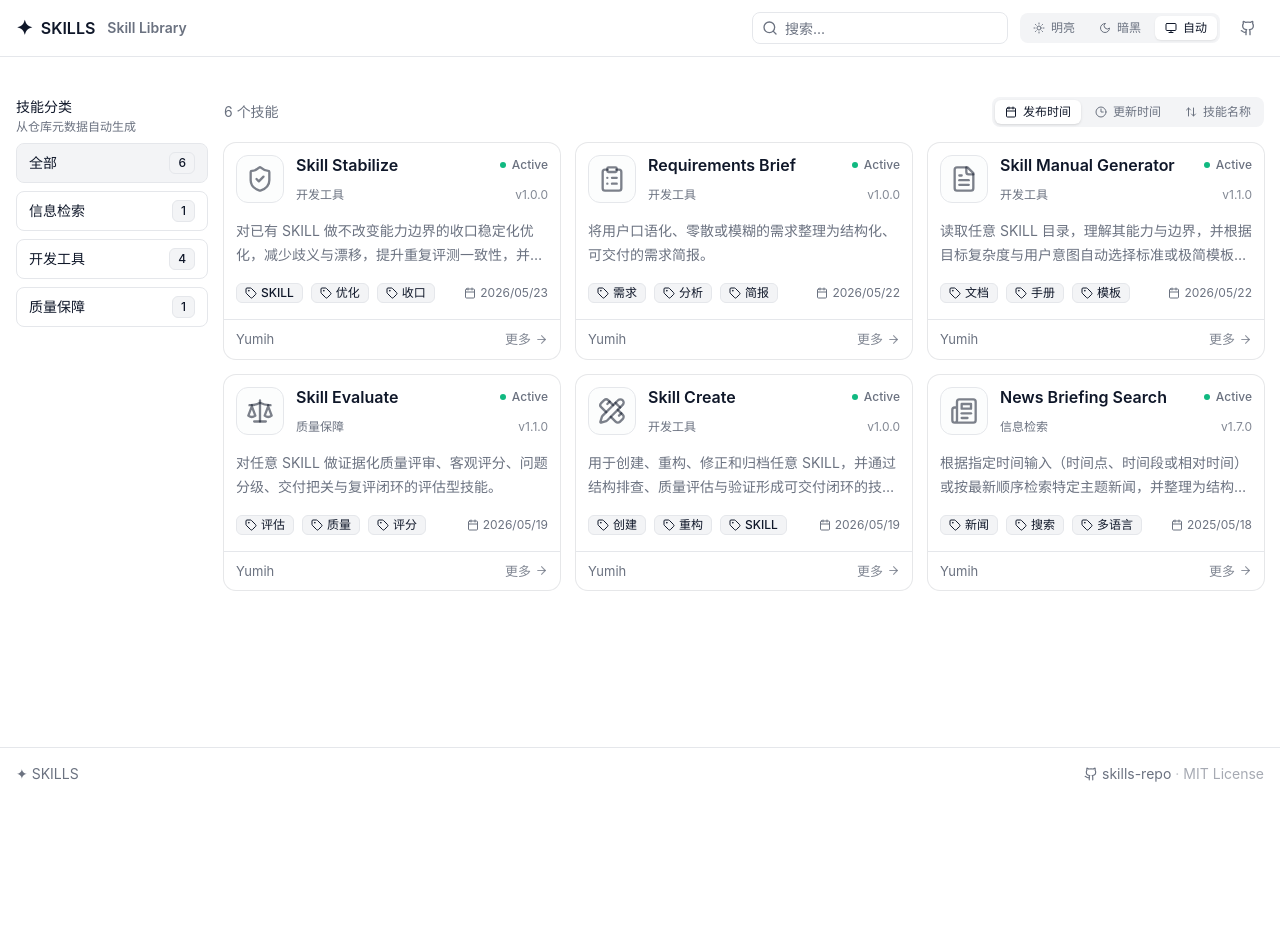
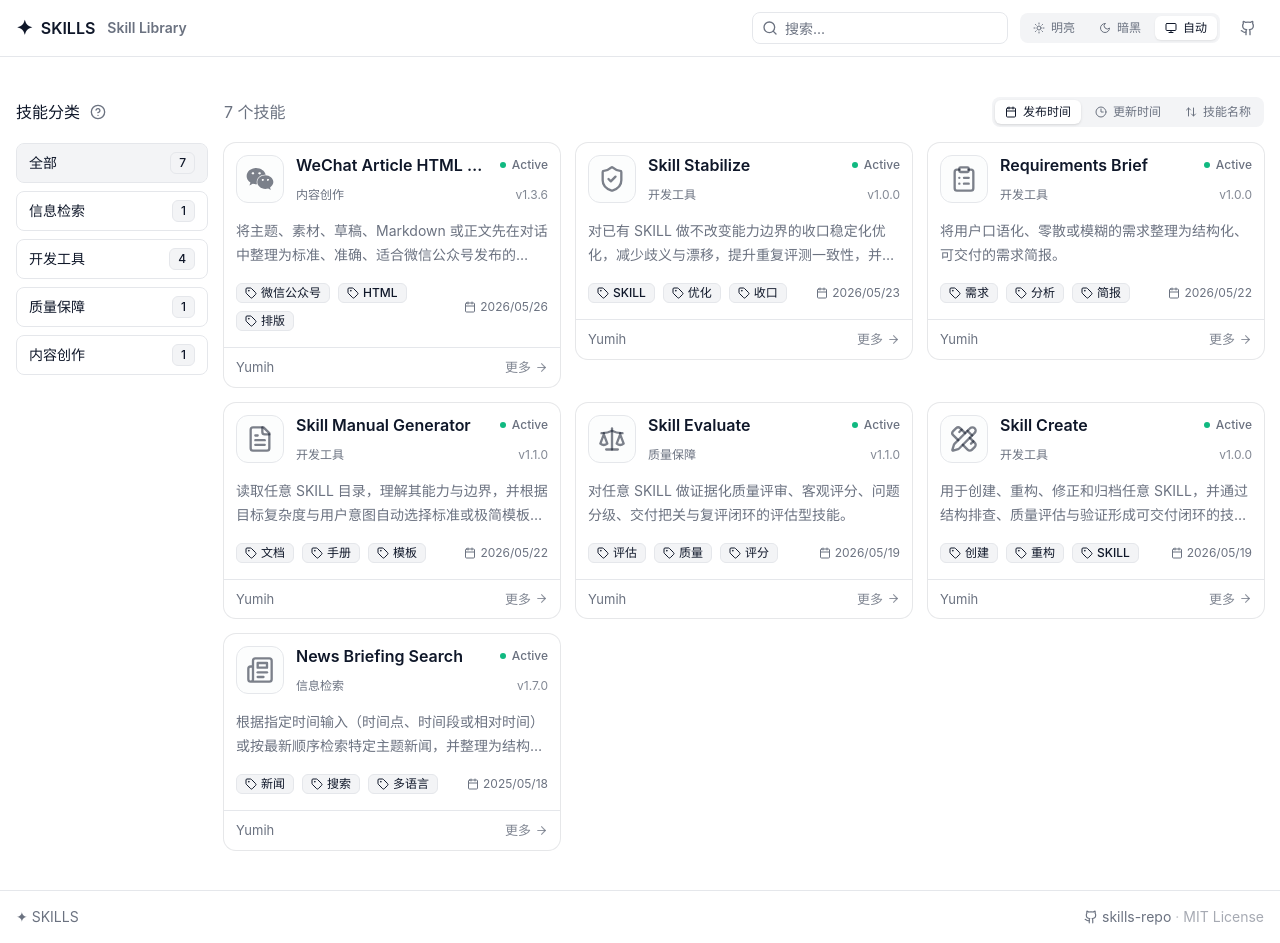
Before and after one commit to yumih1129/skills-repo, a Next.js app in the folder ui/: page / in a window 1280 px wide. Before the commit the page ends 800 px from the top, so only its background shows below. Built offline with nearby package versions, Linux system fonts and the light colour scheme.

Commit message:
Refine home category header and counter styles

```diff
--- a/ui/src/components/home/category-list.tsx
+++ b/ui/src/components/home/category-list.tsx
@@ -1,6 +1,7 @@
 'use client'
 
 import type { Skill } from '@/data/skills'
+import { CircleHelp } from 'lucide-react'
 import { Button } from '@/components/ui/button'
 import { Badge } from '@/components/ui/badge'
 import { cn } from '@/lib/utils'
@@ -20,9 +21,20 @@ export function CategoryList({ categories, skills, selectedCategory, onCategoryC
 
   return (
     <div className="space-y-2">
-      <div className="">
-        <h3 className="text-sm font-medium">技能分类</h3>
-        <p className="text-xs text-muted-foreground mt-0.5">从仓库元数据自动生成</p>
+      <div className="mb-4 flex items-center gap-2">
+        <h3 className="text-base font-medium leading-[30px]">技能分类</h3>
+        <div className="group relative inline-flex items-center">
+          <button
+            type="button"
+            aria-label="查看分类说明"
+            className="flex h-5 w-5 items-center justify-center rounded-full text-muted-foreground transition-colors hover:text-foreground focus-visible:outline-none focus-visible:ring-2 focus-visible:ring-ring"
+          >
+            <CircleHelp className="h-4 w-4" />
+          </button>
+          <div className="pointer-events-none absolute left-full top-1/2 z-10 ml-2 -translate-y-1/2 whitespace-nowrap rounded-md border border-border/60 bg-background px-2 py-1 text-xs text-muted-foreground opacity-0 shadow-sm transition-opacity group-hover:opacity-100 group-focus-within:opacity-100">
+            从仓库元数据自动生成
+          </div>
+        </div>
       </div>
       {categories.map((category) => {
         const isSelected = selectedCategory === category
--- a/ui/src/components/home/home-client.tsx
+++ b/ui/src/components/home/home-client.tsx
@@ -138,7 +138,7 @@ export function HomeClient({ skills, categories }: HomeClientProps) {
             <MobileSearch searchQuery={searchQuery} onSearchChange={setSearchQuery} />
 
             <div className="mb-4 flex items-center justify-between">
-              <span className="text-sm text-muted-foreground">
+              <span className="text-base leading-[30px] text-muted-foreground">
                 {filteredSkills.length} 个技能
               </span>
               <div className="flex items-center gap-1 bg-muted rounded-lg p-0.75">
--- a/ui/src/generated/skills-manifest.ts
+++ b/ui/src/generated/skills-manifest.ts
@@ -199,15 +199,42 @@ const _manifestData = {
       "hasEvaluation": true,
       "docsPath": "/docs/skill-stabilize.md",
       "evaluationPath": "/evaluations/skill-stabilize.md"
+    },
+    {
+      "name": "WeChat Article HTML Exporter",
+      "ownerId": "Yumih",
+      "slug": "wechat-article-html-exporter",
+      "icon": "<svg xmlns=\"http://www.w3.org/2000/svg\" width=\"1.13em\" height=\"1em\" viewBox=\"0 0 576 512\"><path fill=\"currentColor\" d=\"M385.2 167.6c6.4 0 12.6.3 18.8 1.1C387.4 90.3 303.3 32 207.7 32C100.5 32 13 104.8 13 197.4c0 53.4 29.3 97.5 77.9 131.6l-19.3 58.6l68-34.1c24.4 4.8 43.8 9.7 68.2 9.7c6.2 0 12.1-.3 18.3-.8c-4-12.9-6.2-26.6-6.2-40.8c-.1-84.9 72.9-154 165.3-154m-104.5-52.9c14.5 0 24.2 9.7 24.2 24.4c0 14.5-9.7 24.2-24.2 24.2c-14.8 0-29.3-9.7-29.3-24.2c.1-14.7 14.6-24.4 29.3-24.4m-136.4 48.6c-14.5 0-29.3-9.7-29.3-24.2c0-14.8 14.8-24.4 29.3-24.4c14.8 0 24.4 9.7 24.4 24.4c0 14.6-9.6 24.2-24.4 24.2M563 319.4c0-77.9-77.9-141.3-165.4-141.3c-92.7 0-165.4 63.4-165.4 141.3S305 460.7 397.6 460.7c19.3 0 38.9-5.1 58.6-9.9l53.4 29.3l-14.8-48.6C534 402.1 563 363.2 563 319.4m-219.1-24.5c-9.7 0-19.3-9.7-19.3-19.6c0-9.7 9.7-19.3 19.3-19.3c14.8 0 24.4 9.7 24.4 19.3c0 10-9.7 19.6-24.4 19.6m107.1 0c-9.7 0-19.3-9.7-19.3-19.6c0-9.7 9.7-19.3 19.3-19.3c14.5 0 24.4 9.7 24.4 19.3c.1 10-9.9 19.6-24.4 19.6\"/></svg>",
+      "iconType": "svg",
+      "description": "将主题、素材、草稿、Markdown 或正文先在对话中整理为标准、准确、适合微信公众号发布的 Markdown 成稿；执行只依赖技能目录内规则，自包含完成主题化排版，确认后再输出精美整齐的微信兼容内联样式 HTML，用户明确要求时可选落盘为 HTML 文件。",
+      "homepage": "https://github.com/yumih1129/skills-repo/tree/main/skills/wechat-article-html-exporter",
+      "tags": [
+        "微信公众号",
+        "HTML",
+        "排版"
+      ],
+      "category": "内容创作",
+      "version": "1.3.6",
+      "publishedAt": 1779806315767,
+      "updatedAt": 1779814984000,
+      "license": "MIT",
+      "language": "zh-CN",
+      "status": "active",
+      "id": "wechat-article-html-exporter",
+      "hasDocs": true,
+      "hasEvaluation": true,
+      "docsPath": "/docs/wechat-article-html-exporter.md",
+      "evaluationPath": "/evaluations/wechat-article-html-exporter.md"
     }
   ],
   "categories": [
     "全部",
     "信息检索",
     "开发工具",
-    "质量保障"
+    "质量保障",
+    "内容创作"
   ],
-  "generatedAt": "2026-05-26T05:01:52.016+08:00"
+  "generatedAt": "2026-05-27T01:11:55.349+08:00"
 } as any
 
 export const manifestData: SkillsManifest = _manifestData
```
